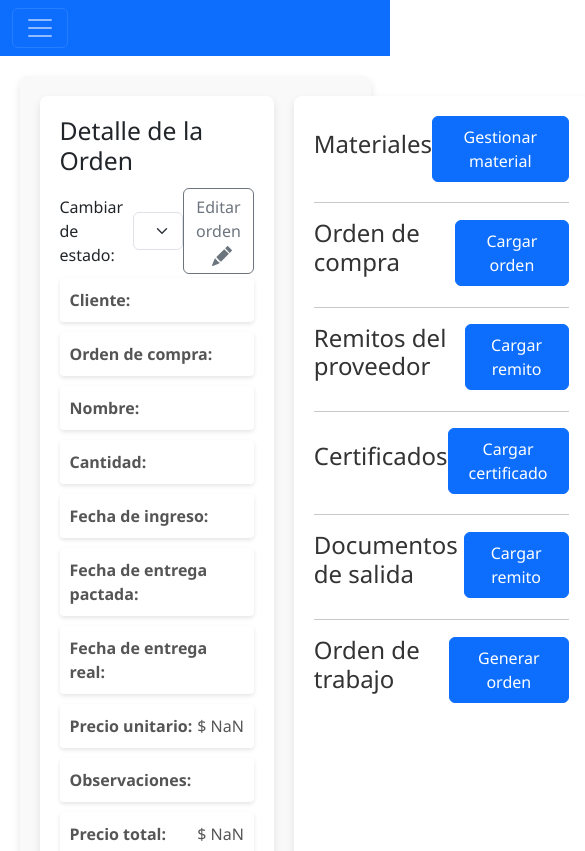
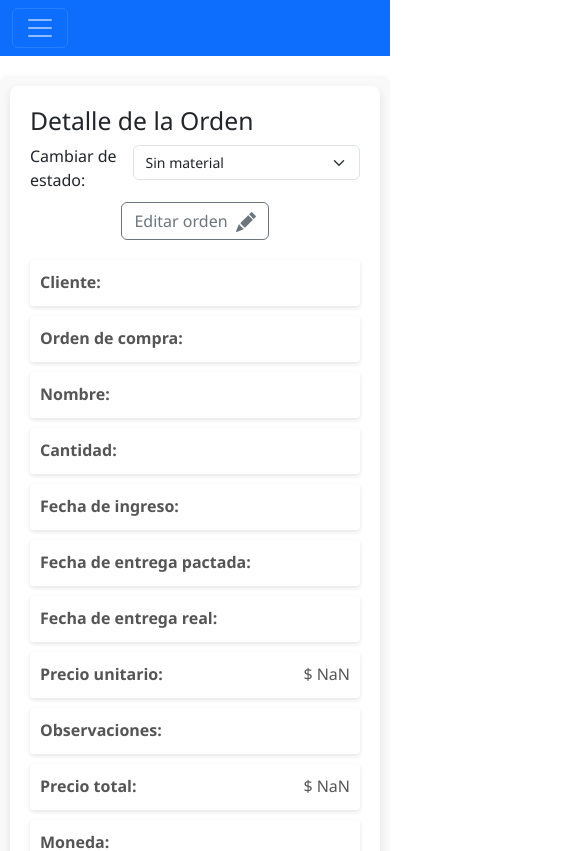
Before and after one commit to Miguelkzk/front_mdz_mecanizados, a React (Vite) app: page /order-detail in a window 390 px wide. Shown: the top 851 px of the page, 585 px wide, since content can reach past the window. Built offline with nearby package versions, Linux system fonts and the light colour scheme; sample sign-in values are in the browser's storage.

Commit message:
responsive

```diff
--- a/src/components/Buttons/EditButton2.jsx
+++ b/src/components/Buttons/EditButton2.jsx
@@ -3,7 +3,7 @@ import { PencilFill } from "react-bootstrap-icons";
 
 function EditButton2({ onClick }) {
   return (
-    <button type="button" className="btn btn-outline-secondary" onClick={onClick}>
+    <button type="button" className="btn btn-outline-secondary" onClick={onClick} style={{maxWidth: '200px'}}>
       Editar orden
       <PencilFill size={20} style={{ marginLeft: '8px' }} />
     </button>
--- a/src/components/Order/OrderDetail.jsx
+++ b/src/components/Order/OrderDetail.jsx
@@ -303,12 +303,13 @@ function OrderDetail() {
   return (
     <>
       <div className="wrapper">
-          <div style={styles.materialsContainer}>
+        <div className="materialsContainer">
           <h2 sclassName="title">Detalle de la Orden</h2>
-            <div style={{ display: 'flex', justifyContent: 'space-between', alignItems: 'center', height: '10%' }}>
-              <div style={{ display: 'flex', alignItems: 'center', width: '70%' }}>
+          <div className="stateContainer">
+            <div className="selectDiv">
+              <div className="groupDiv">
                 <label style={{ marginRight: '10px' }} >Cambiar de estado:</label>
-                <FormSelect value={detail.state} onChange={handleChangeState} style={{ width: '60%' }}>
+                <FormSelect value={detail.state} onChange={handleChangeState} className="selectStyle">
                   <option value="without_material">Sin material</option>
                   <option value="with_material_but_not_started">Con material, pero no iniciado</option>
                   <option value="in_progress">En progreso</option>
@@ -317,7 +318,8 @@ function OrderDetail() {
                   <option value="incomplete">Incompleto</option>
                 </FormSelect>
               </div>
-              <EditButton2 onClick={handleEditOrder} />
+              <EditButton2  onClick={handleEditOrder} />
+            </div>
           </div>
           <Notification
             show={notification.show}
@@ -332,9 +334,9 @@ function OrderDetail() {
             <DetailItem label="Fecha de ingreso" value={formatDate(detail.ingresed_at)} />
             <DetailItem label="Fecha de entrega pactada" value={formatDate(detail.estimated_delivery_date)} />
             <DetailItem label="Fecha de entrega real" value={formatDate(detail.delivery_at)} />
-              <DetailItem label="Precio unitario" value={ formatPrice(detail.unit_price)} />
+            <DetailItem label="Precio unitario" value={formatPrice(detail.unit_price)} />
             <DetailItem label="Observaciones" value={detail.comment} />
-              <DetailItem label="Precio total" value= {formatPrice(detail.total_price)} />
+            <DetailItem label="Precio total" value={formatPrice(detail.total_price)} />
             <DetailItem label="Moneda" value={detail.currency} />
             <DetailItem label="Estado" value={t(detail.state)} />
           </div>
@@ -592,13 +594,15 @@ function OrderDetail() {
   label: {
     fontWeight: "bold",
     color: "#555",
+    marginRight: "10px",
+    marginBottom: "2px",
   },
   value: {
     color: "#555",
   },
   drawingsContainer: {
     marginTop: "20px",
-      marginBottom: '5%'
+    marginBottom: '6%'
   },
   sectionTitle: {
     fontSize: "24px",
--- a/src/styles/detailOrder.css
+++ b/src/styles/detailOrder.css
@@ -9,6 +9,12 @@
   border-radius: 8px;
   box-shadow: 0 4px 8px rgba(0, 0, 0, 0.1);
   font-family: 'Segoe UI', Tahoma, Geneva, Verdana, sans-serif;
+} @media screen and (max-width: 800px) {
+  .wrapper {
+    max-width: 100%;
+    padding: 10px;
+  }
+
 }
 
 .container {
@@ -25,6 +31,11 @@
   background-color: #ffffff;
   border-radius: 8px;
   box-shadow: 0 4px 8px rgba(0, 0, 0, 0.1);
+} @media screen and (max-width: 1300px) {
+  .wrapper {
+    flex-direction: column;
+  }
+
 }
 
 .title {
@@ -38,6 +49,7 @@
   display: flex;
   flex-direction: column;
   gap: 10px;
+  width:100%;
 }
 
 .detailItem {
@@ -112,3 +124,79 @@
   padding: 8px 20px;
   font-size: 16px;
 }
+
+.stateContainer {
+  display: flex;
+  align-items: center;
+  height: auto;
+  margin-bottom: 20px;
+}
+
+.selectDiv {
+  display: flex;
+  align-items: center;
+  justify-content: space-between;
+  width: 100%;
+}
+
+.selectStyle {
+  width: 60%;
+  max-width: 300px;
+}
+
+.groupDiv {
+  display: flex;
+  align-items: center;
+  justify-content: start;
+  margin-right: 10px;
+  width: 70%;
+}
+
+
+@media screen and (max-width: 1300px) {
+  .wrapper {
+    flex-direction: column;
+  }
+}
+
+@media screen and (max-width: 768px) {
+  .stateContainer {
+    flex-direction: column;
+    align-items: stretch;
+  }
+
+  .selectDiv {
+    flex-direction: column;
+    align-items: center;
+  }
+
+  .selectStyle {
+    width: 100%; /* Hacer que ocupe todo el ancho disponible */
+    margin-bottom: 10px;
+  }
+
+  .groupDiv {
+    width: 100%;
+    margin-right: 0;
+  }
+
+  .newDrawButton {
+    width: 100%; /* Botón adaptado para pantallas pequeñas */
+    font-size: 14px;
+  }
+}
+
+@media screen and (max-width: 500px) {
+  .selectDiv {
+    flex-direction: column;
+    width: 100%;
+  }
+
+  .selectStyle {
+    font-size: 14px; /* Texto más pequeño para pantallas pequeñas */
+  }
+
+  .groupDiv {
+    margin-bottom: 10px;
+  }
+}
```
Lines whose indentation alone changed are shown as unchanged.
